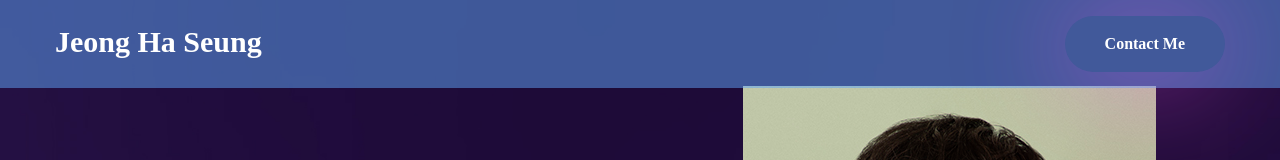
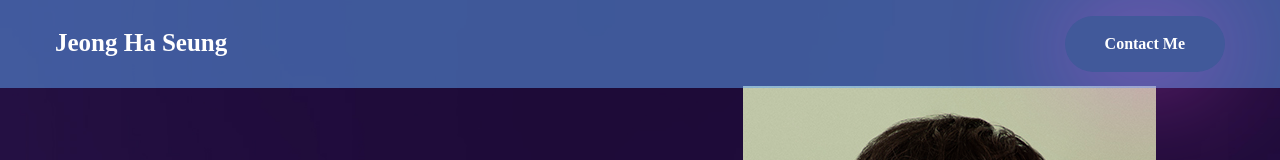
Before and after one commit to HA-SEUNG-JEONG/react-portfolio, a React (Create React App) app: page / in a window 1280 px wide. Shown: the top 160 px of the page. Built offline with nearby package versions, Linux system fonts and the light colour scheme.

Commit message:
Style : text 크기 수정

```diff
--- a/src/components/Header.tsx
+++ b/src/components/Header.tsx
@@ -6,7 +6,7 @@ const Header = () => {
       <div className="container mx-auto">
         <div className="flex justify-between items-center">
           <Link to="home" smooth={true} duration={500}>
-            <span className="cursor-pointer font-bold text-[30px]">
+            <span className="cursor-pointer font-bold text-[25px]">
               Jeong Ha Seung
             </span>
           </Link>
```
